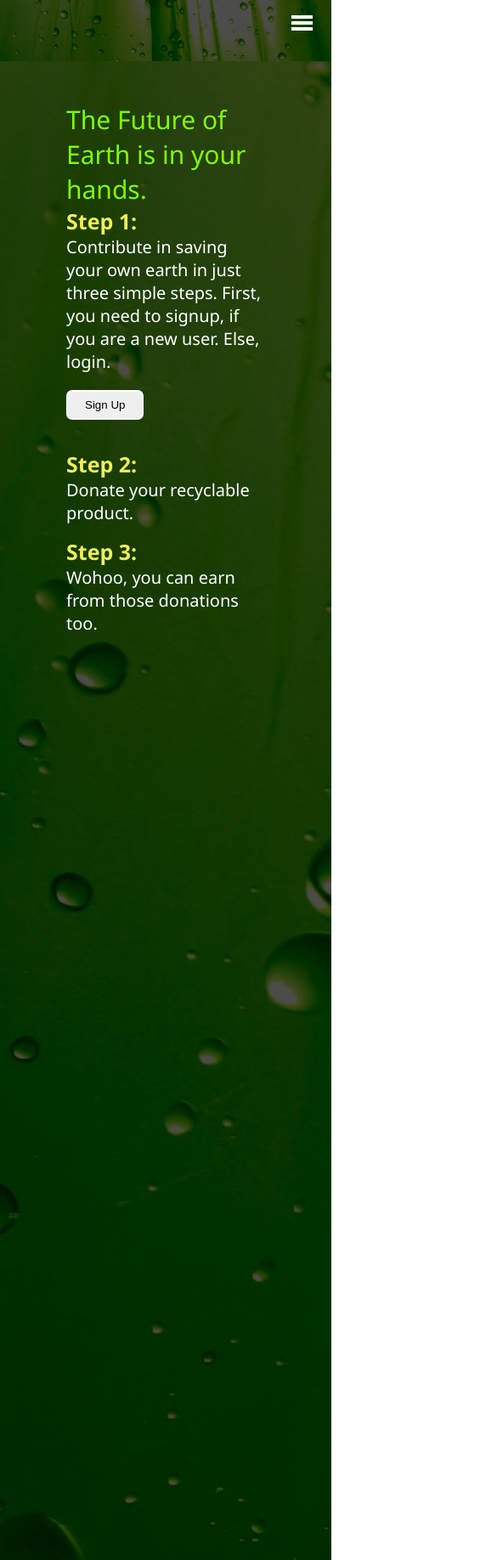
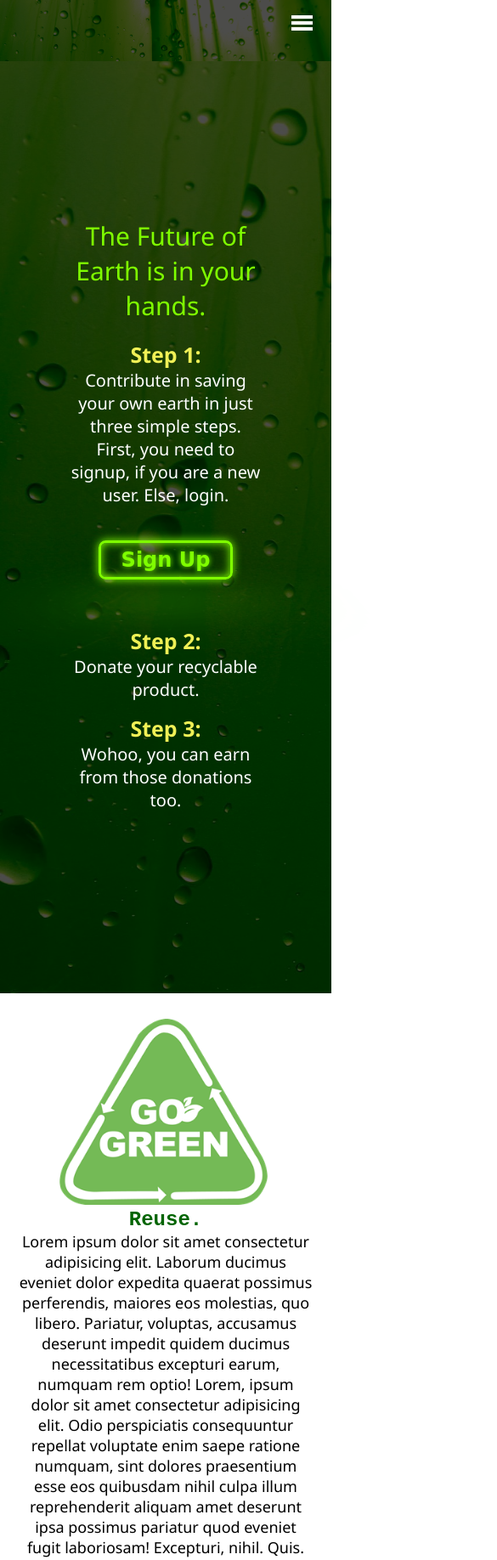
Before and after one commit to Aleena-shreyashkar/Go-Green, a plain HTML site: page index.html in a window 390 px wide. Shown: the top 1836 px of the page at 85% size, 585 px wide, since content can reach past the window. Drawn offline with Linux system fonts and the light colour scheme.

Commit message:
[Aleena] Added code to make website responsive

```diff
--- a/css/style.css
+++ b/css/style.css
@@ -7,40 +7,41 @@ a{
     color:white;
 }
 
+body{
+    margin:0;
+    padding:0;
+}
 .logo{
     display: flex;
     width: 20%;
     justify-content: center;
+    text-align: center;
     align-items: center;
     color:white;
 }
 .logo img{
-    width: 33%;
-    height: 33%;
+    width: 23%;
+    height: 23%;
     border: 3px solid white;
-    border-radius: 50px;
-    margin-left: 550px;
+    border-radius: 100px;
 }
 .navbar{
     display: flex;
     color: white;
     align-items: center;
-    justify-content: center;
     position: sticky;
     top: 0;
-
-    /* cursor: pointer; */
 }
 .nav-list{
     width: 70%;
     display: flex;
-    /* align-items: center; */
+    align-items: center;
 }
 
 .nav-list  li{
 
     list-style: none;
-    /* background-color: chocolate; */
+    display: flex;
     padding: 30px 22px;
     align-items: center;
     text-align: center;
@@ -58,19 +59,12 @@ a{
     color: rgb(161, 228, 161);
     cursor: pointer;
 }
-.rightNav{
-    /* display: flex; */
-    width: 30%;
-    text-align: right;
-    padding: 0 20px;
-}
 
 #search{
     padding: 5px;
     font-size: 17px;
     border: 2px solid white;
     border-radius: 10px;
-
 }
 
 .background{
@@ -80,58 +74,121 @@ a{
 }
 
 .firstsection{
-    height: 250vh;
+    display:flex;
     justify-content: center;
+    align-items:center;
+    height: 120vh;
 }
+
 .box-main{
-    height: 50%;
-    position: absolute;
-    /* display: flex;*/
+    position: static;
     justify-content: center;
     align-items: center;
     color: white;
     font-family: 'Segoe UI', Tahoma, Geneva, Verdana, sans-serif;
     max-width: 70%;
     margin: 20%;
-    margin-top: 10em;
+    margin-top: 15em;
 }
 
-.firstHalf{
-    width: 50%;
+.firsthalf{
     display: flex;
     flex-direction: column;
     justify-content: center;
-    z-index: -1;
-
+    margin-top: 20px;
 }
 .text-big{
     font-size: 40px;
     color: chartreuse;
 }
+
 .text-small{
     font-size: 20px;
 }
+
 h2{
     color: rgb(240, 240, 86);
 }
+
 .buttons{
     align-items: center;
+    margin-top: 20px;
+    display: flex;
 }
+
 .btn{
-    padding: 8px 20px;
+    padding: 0.25em 1em;
     margin: 20px 0;
-    border: 2px solid white;
-    border-radius: 7px;
+    border: 0.125em solid chartreuse;
+    border-radius: 0.35em;
     cursor: pointer;
+    display: flex;
+}
 
+.neon-button{
+    font-size: 1.5rem;
+    display: inline-block;
+    text-decoration: none;
+    cursor: pointer;
+    color: chartreuse;
+    font-weight: bold;
+    font-family: "Balsamiq Sans",cursive;
+    text-shadow: 0 0 0.25em chartreuse;
+    box-shadow: inset 0 0 0.45em chartreuse,0 0 0.45em chartreuse;
+    position: relative;
 }
+
+.neon-button::before{
+    pointer-events: none;
+    content: "";
+    position:absolute;
+    background: chartreuse;
+    top: 120%;
+    left: 0;
+    width: 100%;
+    height: 100%;
+    transform: perspective(9em) rotateX(40deg) scale(1,0.35);
+    filter: blur(3em);
+    opacity: 0.7;
+}
+
+.neon-button::after{
+    content: "";
+    position: absolute;
+    top:0;
+    bottom: 0;
+    left: 0;
+    right: 0;
+    box-shadow: 0 0 2.8em 0.5em chartreuse;
+    opacity: 0;
+    transition: opacity 100ms linear;
+}
+
+.neon-button:hover::before,
+.neon-button:focus::before{
+    opacity: 1;
+}
+
+.neon-button:hover,
+.neon-button:focus{
+    background-color: chartreuse;
+    color: rgb(65, 23, 23);
+    text-shadow: none;
+}
+
+.neon-button:hover::after,
+.neon-button:focus::after{
+    opacity: 1;
+}
+
 .secondHalf{
+    margin-top: 35px;
+}
+
+.thirdHalf{
     margin-top: 15px;
 }
-.thirdHalf{
-    position: absolute;
-    margin-top: 15px;
-}
+
 .btn-sm{
     background: none;
     color: white;
@@ -140,32 +197,41 @@ h2{
 
 .second-section{
     display: flex;
-    height: 400px;
     justify-content: space-evenly;
     align-items: center;
-    max-width: 80%;
-    margin: auto;
+    max-width: 100%;
+    margin-top: 30px;
     font-family: monospace;
 }
+
 .about{
-    padding: 0 90px;
+    padding: 0 120px;
 }
+
 .section-left{
     flex-direction: row-reverse;
 }
 
 .sec-sub-tag{
     font-family: 'Segoe UI', Tahoma, Geneva, Verdana, sans-serif;
+    font-size: 17px;
+}
+
+.img-rrr{
+    padding: 10px 90px;
 }
 
 .aboutus{
     background-color:rgb(205, 243, 198);
+    margin-top: 15px;
 }
+
 h3
 {
     color: darkgreen;
-    font-size: 20px;
+    font-size: 22px;
 }
+
 .pfooter{
     padding: 10px 0;
     background-color: black;
@@ -174,6 +240,7 @@ h3
     text-align: center;
     font-size: 20px;
 }
+
 .burger{
     position: absolute;
     cursor: pointer;
@@ -181,6 +248,7 @@ h3
     top:15px;
     display: none;
 }
+
 .line{
     width: 25px;
     background-color: white;
@@ -193,44 +261,92 @@ h3
     .another{
         flex-direction: column;
     }
-    .rightNav{
-        flex-direction: column;
-        text-align: center;
-        width: 164px;
-        height: 102;
-    }
+
     #search{
         width: 100%;
     }
+
     .navbar{
-        height: 400px;
+        font-size: 20px;
+        height: 500px;
         flex-direction: column;
-        transition: all 0.7s ease-out;
+        transition: all 0.5s ease-out;
     }
+
     .box-main{
-        max-width: 100%;
-        max-height: 100%;
         margin-top: 3em;
     }
+
+    .logo{
+        flex-direction: column;
+    }
+
+    .logo img{
+        margin-top: 10px;
+        width: 100%;
+        height: 100%;
+    }
+
     .burger{
         display: block;
     }
+
     .h-nav-resp{
         height: 72px;
     }
+
     .v-class-resp{
         opacity: 0;
     }
+
     .text-big{
         font-size: 30px;
     }
+
     h2{
         font-size: 25px;
+        text-align: center;
     }
+
     .text-small{
         font-size: 20px;
     }
+
+    .firstsection{
+        height: 130vh;
+    }
+
     .second-section{
         flex-direction: column-reverse;
     }
+
+    .img-rrr{
+        height: 100%;
+        width: 70%;
+        justify-content: center;
+        margin-left: 50px;
+        padding: 0 0;
+    }
+
+    .about{
+        padding: 0px 20px;
+    }
+
+    .sec-sub-tag{
+        font-size: 18px;
+    }
+
+    h3{
+        text-align: center;
+        font-size: 24px;
+    }
+
+    p{
+        text-align: center;
+    }
+
+    .buttons{
+        text-align: center;
+        justify-content: center;
+    }
 }
--- a/index.html
+++ b/index.html
@@ -12,16 +12,15 @@
 <body>
     <nav class="navbar background h-nav-resp">
         <ul class="nav-list another v-class-resp">
-            <div class="logo"><img src="images/logo.png" alt="logo" </div>
+            <div class="logo">
+                <img src="images/logo.png" alt="logo">
+            </div>
+            <li><a href="index.html">Home</a></li>
             <li><a href="#home">What to do with...</a></li>
             <li><a href="recycle.html">Recycle</a></li>
             <li><a href="#login">Login</a></li>
             <li><a href="#contact">Contact us</a></li>
         </ul>
-        <div class="rightNav v-class-resp">
-            <input type="text" name="search" id="search">
-            <button class="btn btn-sm">Search</button>
-        </div>
         <div class="burger">
             <div class="line"></div>
             <div class="line"></div>
@@ -30,15 +29,16 @@
     </nav>
     <section class="background firstsection">
         <div class="box-main">
+            <p class="text-big">The Future of Earth is in your hands.</p>
             <div class="firsthalf">
-                <p class="text-big">The Future of Earth is in your hands.</p>
+
                 <h2>Step 1:</h2>
                 <p class="text-small">Contribute in saving your own earth in just three
-                    simple steps.
-                    First, you need to signup, if you are a new user. Else, login.
+                    simple steps.</p>
+                <p class="text-small">First, you need to signup, if you are a new user. Else, login.
                 </p>
                 <div class="buttons">
-                    <button class="btn">Sign Up</button>
+                    <a href="#signUp" class="btn neon-button">Sign Up</a>
                 </div>
             </div>
             <div class="firsthalf secondHalf">
@@ -95,7 +95,7 @@
             <img src="images/logo.png" alt="3 R's" class="img-rrr">
         </div>
     </section>
-    <section class="second-section">
+    <section class="second-section third-sec">
         <div class="about">
             <h3 class="section-heading">
                 Recycle.
@@ -128,7 +128,7 @@
     </section>
     <footer>
         <p class="pfooter">
-            Copyright &copy; 2027 - All rights
+            Copyright &copy; 2027 - All rights reserved
         </p>
 
     </footer>
--- a/javaScript/resp.js
+++ b/javaScript/resp.js
@@ -1,11 +1,9 @@
 burger = document.querySelector('.burger')
 navbar = document.querySelector('.navbar')
 navList = document.querySelector('.nav-list')
-rightNav = document.querySelector('.rightNav')
 
 
 burger.addEventListener('click',()=>{
-    rightNav.classList.toggle('v-class-resp');
     navList.classList.toggle('v-class-resp');
     navbar.classList.toggle('h-nav-resp');
 
```
Lines whose indentation alone changed are shown as unchanged.
